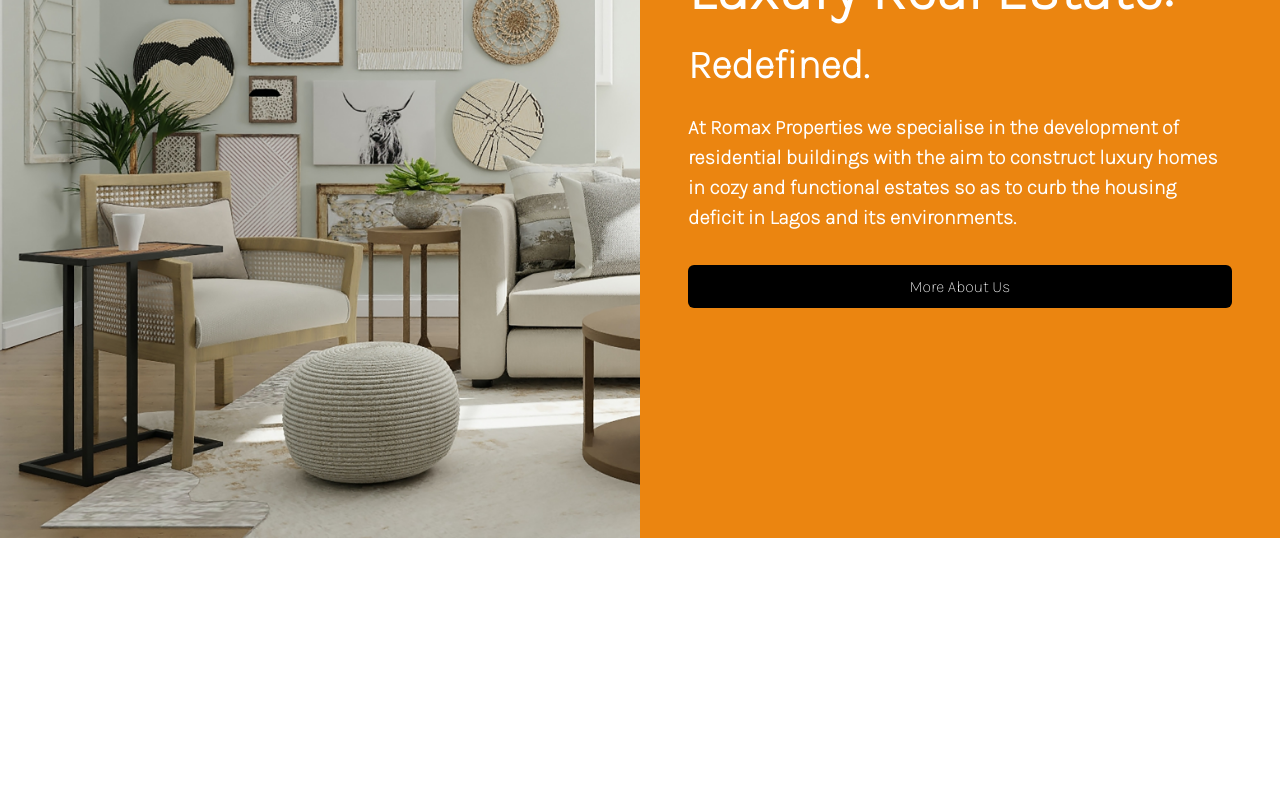
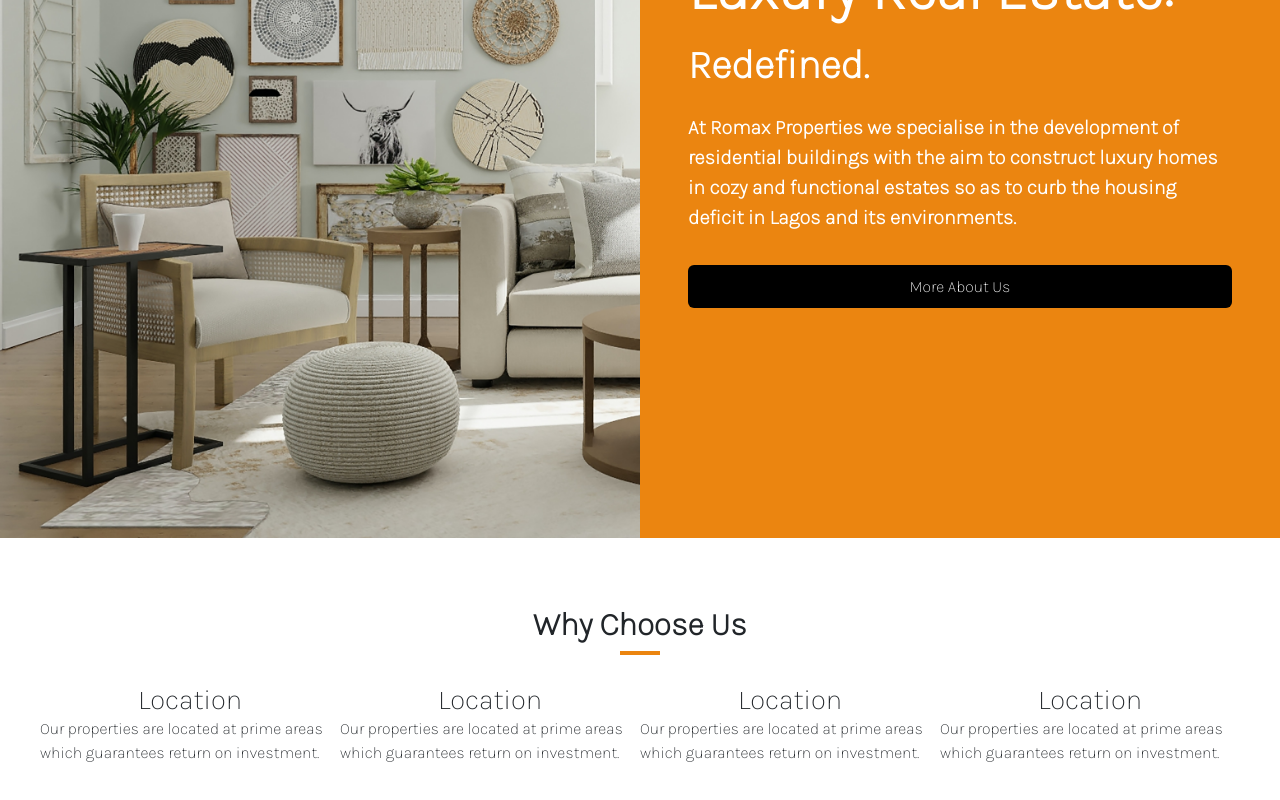
Before and after one commit to Royal-tek/romax-app, a Vue app: page / in a window 1280 px wide. Shown: the part 358-1158 px from the top of the page. Before the commit the page ends 992 px from the top, so only its background shows below. Built offline with nearby package versions, Linux system fonts and the light colour scheme.

Commit message:
Initial Commit

```diff
--- a/public/index.html
+++ b/public/index.html
@@ -9,9 +9,9 @@
     <link href="https://cdn.jsdelivr.net/npm/bootstrap@5.2.1/dist/css/bootstrap.min.css" rel="stylesheet" integrity="sha384-iYQeCzEYFbKjA/T2uDLTpkwGzCiq6soy8tYaI1GyVh/UjpbCx/TYkiZhlZB6+fzT" crossorigin="anonymous">
     <title><%= htmlWebpackPlugin.options.title %></title>
     <link rel="stylesheet" href="assets/style.css">
-    <link rel="preconnect" href="https://fonts.googleapis.com">
-    <link rel="preconnect" href="https://fonts.gstatic.com" crossorigin>
-    <link href="https://fonts.googleapis.com/css2?family=Cormorant+Garamond:wght@300&family=Karla:wght@200&display=swap" rel="stylesheet">
+<link rel="preconnect" href="https://fonts.googleapis.com">
+<link rel="preconnect" href="https://fonts.gstatic.com" crossorigin>
+<link href="https://fonts.googleapis.com/css2?family=Cormorant+Garamond:wght@300&family=Karla:wght@200&display=swap" rel="stylesheet">
   </head>
   <body>
     <noscript>
--- a/src/components/Navbar.vue
+++ b/src/components/Navbar.vue
@@ -16,16 +16,16 @@
             </button>
             <div class="collapse navbar-collapse" id="navbarNav">
             <ul class="navbar-nav ms-auto">
-                <li class="nav-item">
+                <li class="nav-item me-2">
                 <router-link to="/" :class="{active : $route.name == 'Home'}" class="nav-link">Home</router-link>
                 </li>
-                <li class="nav-item">
+                <li class="nav-item me-2">
                 <router-link to="/about" :class="{active : $route.name == 'About'}" class="nav-link">About Us</router-link>
                 </li>
-                <li class="nav-item">
+                <li class="nav-item me-2">
                 <router-link to="/projects" :class="{active : $route.name == 'Projects'}" class="nav-link">Our Projects</router-link>
                 </li>
-                <li class="nav-item">
+                <li class="nav-item me-2">
                 <router-link to="/contact" :class="{active : $route.name == 'Contact'}" class="nav-link">Contact Us</router-link>
                 </li>
             </ul>
--- a/src/views/Home.vue
+++ b/src/views/Home.vue
@@ -1,6 +1,6 @@
 <template>
   <div class="home my-5 py-5">
-    <!-- <section id="landing"> -->
+    <section id="landing">
       <div class="container-fluid" style="height:100vh;">
         <div class="row left-part">
           <div class="col-6" style="height:100%">
@@ -19,7 +19,35 @@
           </div>
         </div>
       </div>
-    <!-- </section> -->
+    </section>
+
+    <section id="why" class="my-5">
+      <div class="containerr" style="width:100%">
+        <h2 class="text-center why mb-2">Why choose us</h2>
+        <div class="folder">
+          <div class="containerr">
+          <div class="row">
+            <div class="col-md-3 chooser">
+              <h3>Location</h3>
+              <p>Our properties are located at prime areas which guarantees return on investment.</p>
+            </div>
+            <div class="col-md-3 chooser">
+              <h3>Location</h3>
+              <p>Our properties are located at prime areas which guarantees return on investment.</p>
+            </div>
+            <div class="col-md-3 chooser">
+              <h3>Location</h3>
+              <p>Our properties are located at prime areas which guarantees return on investment.</p>
+            </div>
+            <div class="col-md-3 chooser">
+              <h3>Location</h3>
+              <p>Our properties are located at prime areas which guarantees return on investment.</p>
+            </div>
+          </div>
+        </div>
+      </div>
+      </div>
+    </section>
   </div>
 </template>
 
@@ -65,6 +93,30 @@
     }
   }
 
+  .why{
+    font-weight: bold;
+    text-transform: capitalize;
+
+    &::after{
+      content: '';
+      width: 40px;
+      height: 4px;
+      background-color: rgb(235,133,16);
+      display: block;
+      margin: 7px auto;
+    }
+  }
+  .chooser{
+    display: flex;
+    flex-direction: column;
+    align-items: center;
+    justify-content: center;
+  }
+  .containerr{
+    width: 100% !important;
+    padding: 20px !important;
+  }
+
 @media (max-width:700px){
   .right-part{
     padding: 10px !important;
```
